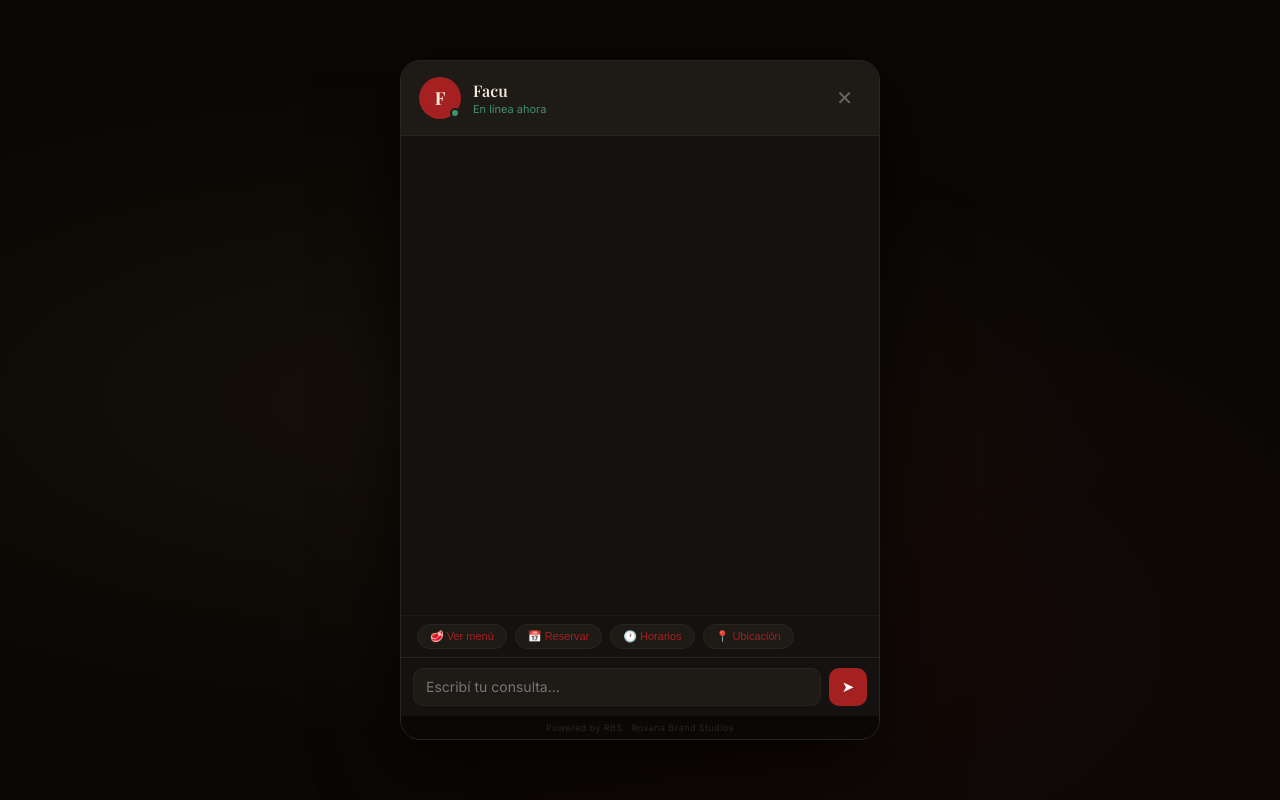
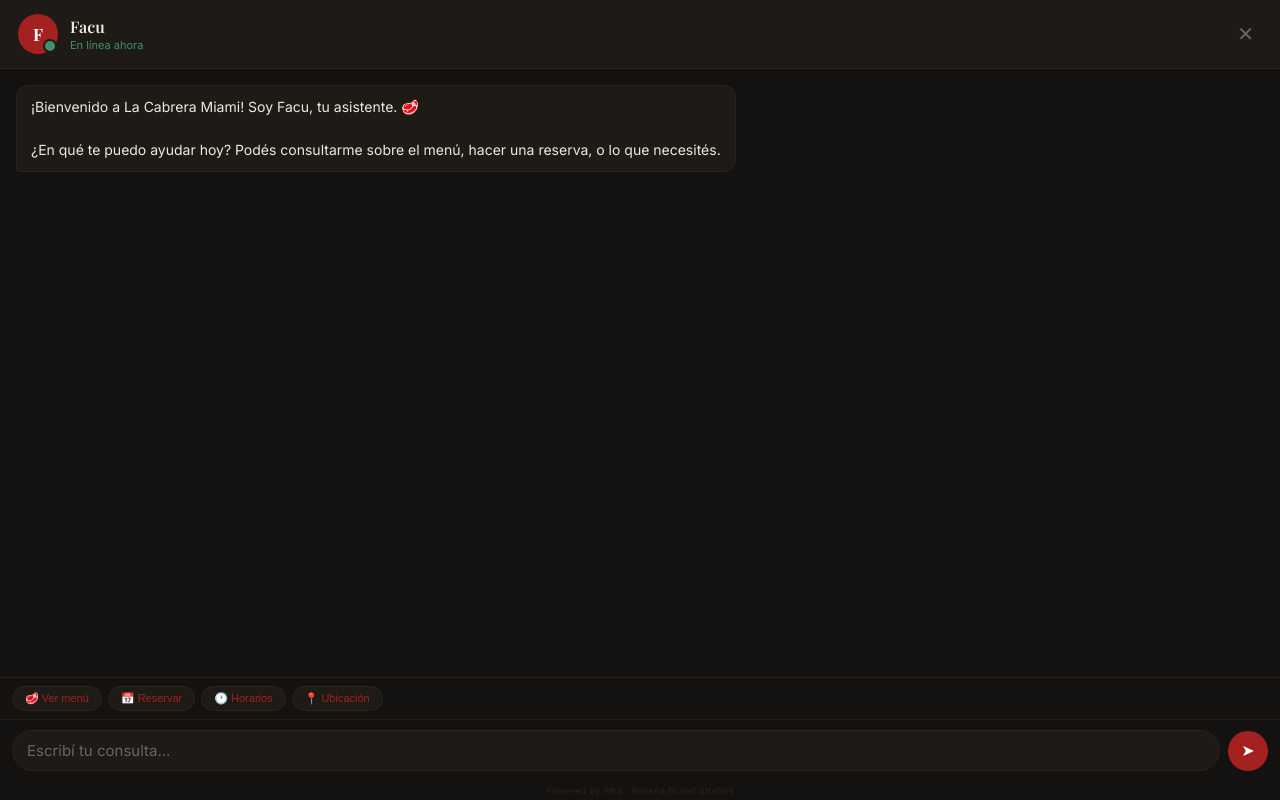
Before and after one commit to ryg15/agente-lacabrera-, a website: page index.html in a window 1280 px wide. Both pictures are taken after a click on the button "HABLAR CON FACU". Drawn offline with nearby package versions, Linux system fonts and the light colour scheme.

Commit message:
Update index.html

```diff
--- a/index.html
+++ b/index.html
@@ -4,163 +4,109 @@
   <meta charset="UTF-8">
   <meta name="viewport" content="width=device-width, initial-scale=1.0">
   <title>Facu · La Cabrera Miami</title>
-<link href="https://fonts.googleapis.com/css2?family=Cinzel+Decorative:wght@400;700&family=Playfair+Display:wght@400;600;700&family=Inter:wght@300;400;500&display=swap" rel="stylesheet">
+  <link href="https://fonts.googleapis.com/css2?family=Playfair+Display:wght@400;600;700&family=Inter:wght@300;400;500&display=swap" rel="stylesheet">
   <style>
-  *, *::before, *::after { box-sizing: border-box; margin: 0; padding: 0; }
-  html, body { width: 100%; overflow-x: hidden; }
+    * { box-sizing: border-box; margin: 0; padding: 0; }
+    html, body { width: 100%; height: 100%; overflow-x: hidden; }
 
     body {
       font-family: 'Inter', sans-serif;
       background: #0A0806;
-    min-height: 100vh;
       display: flex;
+      flex-direction: column;
+      height: 100dvh;
+    }
+
+    /* LANDING */
+    .landing {
+      flex: 1;
+      display: flex;
+      flex-direction: column;
       align-items: center;
       justify-content: center;
+      text-align: center;
+      padding: 40px 24px;
+      background: radial-gradient(ellipse at 30% 50%, rgba(165,32,32,0.08) 0%, transparent 60%);
     }
 
-  /* DEMO PAGE */
-  .demo-bg {
-    position: fixed;
-    inset: 0;
-    background: radial-gradient(ellipse at 30% 50%, rgba(200,149,58,0.06) 0%, transparent 60%),
-                radial-gradient(ellipse at 70% 80%, rgba(139,26,26,0.08) 0%, transparent 50%);
-  }
-
-  .demo-content {
-    text-align: center;
-    color: #F2E8D9;
-    z-index: 1;
-    padding: 40px;
-  }
-
-  .demo-logo {
+    .brand-name {
       font-family: 'Playfair Display', serif;
-    font-size: 48px;
+      font-size: clamp(36px, 10vw, 64px);
       font-weight: 700;
       color: #A52020;
       letter-spacing: 0.06em;
-    margin-bottom: 8px;
+      margin-bottom: 6px;
     }
 
-  .demo-sub {
-    font-size: 13px;
+    .brand-sub {
+      font-size: 12px;
       letter-spacing: 0.2em;
       text-transform: uppercase;
       color: #6B6560;
-    margin-bottom: 6px;
+      margin-bottom: 4px;
     }
 
-  .demo-desc {
-    font-size: 16px;
-    color: #9E9590;
-    max-width: 400px;
-    line-height: 1.7;
-    margin: 20px auto 48px;
+    .brand-addr {
+      font-size: 11px;
+      color: #4A4540;
+      letter-spacing: 0.06em;
+      margin-bottom: 40px;
     }
 
-  /* CHAT BUTTON */
-  .chat-btn {
-    position: fixed;
-    bottom: 28px;
-    right: 28px;
-    width: 60px;
-    height: 60px;
-    background: #A52020;
-    border: none;
-    border-radius: 50%;
-    cursor: pointer;
-    display: flex;
-    align-items: center;
-    justify-content: center;
-    font-size: 26px;
-    box-shadow: 0 4px 24px rgba(139,26,26,0.4);
-    z-index: 1000;
-    transition: transform 0.2s, box-shadow 0.2s;
+    .brand-desc {
+      font-size: 15px;
+      color: #9E9590;
+      max-width: 360px;
+      line-height: 1.7;
+      margin-bottom: 32px;
     }
 
-  .chat-btn:hover {
-    transform: scale(1.08);
-    box-shadow: 0 6px 32px rgba(139,26,26,0.5);
+    .open-btn {
+      background: transparent;
+      border: 1px solid #A52020;
+      color: #A52020;
+      font-family: 'Playfair Display', serif;
+      font-size: 14px;
+      letter-spacing: 0.12em;
+      text-transform: uppercase;
+      padding: 14px 36px;
+      border-radius: 4px;
+      cursor: pointer;
+      transition: all 0.2s;
+    }
+    .open-btn:hover { background: #A52020; color: #fff; }
+
+    /* CHAT FULLSCREEN */
+    .chat-screen {
+      display: none;
+      flex-direction: column;
+      height: 100dvh;
+      width: 100%;
+      background: #141210;
     }
 
-  .chat-btn .notif {
-    position: absolute;
-    top: -3px; right: -3px;
-    width: 18px; height: 18px;
-    background: #C0392B;
-    border-radius: 50%;
-    font-size: 10px;
-    color: white;
-    display: flex; align-items: center; justify-content: center;
-    font-weight: 600;
-    border: 2px solid #0A0806;
-  }
-
-  /* CHAT WINDOW */
-  .chat-window {
-    position: fixed;
-    top: 0; left: 0; right: 0; bottom: 0;
-    width: 100vw;
-    max-width: 100vw;
-    height: 100%;
-    overflow-x: hidden;
-    background: #141210;
-    border: none;
-    border-radius: 0;
-    display: flex;
-    flex-direction: column;
-    box-shadow: none;
-    z-index: 999;
-    overflow: hidden;
-    opacity: 0;
-    transform: translateY(20px);
-    pointer-events: none;
-    transition: all 0.25s ease;
-  }
-
-  .chat-window.open {
-    opacity: 1;
-    transform: translateY(0);
-    pointer-events: all;
-  }
-
-  @media (min-width: 600px) {
-    .chat-window {
-      top: 50%;
-      left: 50%;
-      right: auto;
-      bottom: auto;
-      transform: translate(-50%, -45%) scale(0.97);
-      width: min(480px, 92vw);
-      height: min(680px, 88vh);
-      border-radius: 20px;
-      border: 1px solid #2A2420;
-      box-shadow: 0 24px 80px rgba(0,0,0,0.7);
-    }
-    .chat-window.open {
-      transform: translate(-50%, -50%) scale(1);
-    }
-  }
+    .chat-screen.open { display: flex; }
 
     /* HEADER */
     .chat-header {
       background: #1E1A16;
-    padding: 16px 18px;
+      padding: 14px 18px;
       display: flex;
       align-items: center;
       gap: 12px;
       border-bottom: 1px solid #2A2420;
+      flex-shrink: 0;
     }
 
     .agent-avatar {
-    width: 42px; height: 42px;
+      width: 40px; height: 40px;
+      border-radius: 50%;
       background: #A52020;
-    border-radius: 50%;
       display: flex; align-items: center; justify-content: center;
       font-family: 'Playfair Display', serif;
-    font-size: 18px;
+      font-size: 17px;
       font-weight: 700;
-    color: #F2E8D9;
+      color: #fff;
       flex-shrink: 0;
       position: relative;
     }
@@ -176,26 +122,14 @@
     }
 
     .agent-info { flex: 1; }
+    .agent-name { font-family: 'Playfair Display', serif; font-size: 16px; font-weight: 600; color: #F2E8D9; }
+    .agent-status { font-size: 11px; color: #40916C; margin-top: 1px; }
 
-  .agent-name {
-    font-family: 'Playfair Display', serif;
-    font-size: 16px;
-    font-weight: 600;
-    color: #F2E8D9;
-  }
-
-  .agent-status {
-    font-size: 11px;
-    color: #40916C;
-    margin-top: 1px;
-  }
-
-  .header-brand {
-    font-family: 'Cinzel Decorative', serif;
-    font-size: 11px;
-    color: #C8953A;
-    letter-spacing: 0.08em;
-    text-align: right;
+    .close-btn {
+      background: none; border: none;
+      color: #6B6560; font-size: 20px;
+      cursor: pointer; padding: 4px 8px;
+      flex-shrink: 0;
     }
 
     /* MESSAGES */
@@ -206,7 +140,6 @@
       display: flex;
       flex-direction: column;
       gap: 12px;
-    scroll-behavior: smooth;
     }
 
     .chat-messages::-webkit-scrollbar { width: 4px; }
@@ -218,12 +151,7 @@
       border-radius: 12px;
       font-size: 14px;
       line-height: 1.55;
-    animation: fadeUp 0.2s ease;
-  }
-
-  @keyframes fadeUp {
-    from { opacity: 0; transform: translateY(6px); }
-    to { opacity: 1; transform: translateY(0); }
+      white-space: pre-wrap;
     }
 
     .msg.agent {
@@ -236,17 +164,9 @@
 
     .msg.user {
       background: #A52020;
-    color: #FFFFFF;
-    font-weight: 500;
+      color: #ffffff;
       align-self: flex-end;
       border-bottom-right-radius: 4px;
-  }
-
-  .msg-time {
-    font-size: 10px;
-    color: #6B6560;
-    margin-top: 4px;
-    text-align: right;
     }
 
     /* TYPING */
@@ -264,7 +184,7 @@
 
     .typing span {
       width: 7px; height: 7px;
-    background: #C8953A;
+      background: #A52020;
       border-radius: 50%;
       animation: bounce 1.2s infinite;
     }
@@ -276,16 +196,19 @@
       30% { transform: translateY(-6px); opacity: 1; }
     }
 
-  /* QUICK REPLIES */
+    /* FOOTER */
+    .chat-footer-wrap {
+      background: #141210;
+      border-top: 1px solid #2A2420;
+      flex-shrink: 0;
+    }
+
     .quick-replies {
-    padding: 8px 16px;
+      padding: 8px 12px;
       display: flex;
-    gap: 8px;
+      gap: 6px;
       flex-wrap: wrap;
-    border-top: 1px solid #1E1A16;
-    overflow-x: hidden;
-    width: 100%;
-    box-sizing: border-box;
+      border-bottom: 1px solid #1E1A16;
     }
 
     .quick-btn {
@@ -296,202 +219,167 @@
       padding: 5px 12px;
       border-radius: 20px;
       cursor: pointer;
-    transition: all 0.15s;
       white-space: nowrap;
     }
+    .quick-btn:hover { background: #2A2420; }
 
-  .quick-btn:hover { background: #2A2420; border-color: #A52020; }
-
-  /* INPUT */
-  .chat-input-wrap {
-    padding: 12px 16px;
-    border-top: 1px solid #2A2420;
-    background: #141210;
-    position: relative;
-    box-sizing: border-box;
+    .input-row {
+      display: flex;
+      align-items: center;
+      gap: 8px;
+      padding: 10px 12px;
     }
 
-  .chat-input {
-    width: 100%;
-    box-sizing: border-box;
+    .input-row input {
+      flex: 1;
+      min-width: 0;
+      padding: 10px 14px;
+      border: 1px solid #2A2420;
+      border-radius: 24px;
+      font-size: 15px;
+      outline: none;
       background: #1E1A16;
-    border: 1px solid #2A2420;
-    border-radius: 10px;
-    padding: 10px 52px 10px 14px;
       color: #F2E8D9;
-    font-size: 13px;
       font-family: 'Inter', sans-serif;
-    resize: none;
-    min-height: 40px;
-    max-height: 100px;
-    outline: none;
-    transition: border-color 0.15s;
     }
 
-  .chat-input:focus { border-color: #A52020; }
-  .chat-input::placeholder { color: #6B6560; }
+    .input-row input::placeholder { color: #6B6560; }
+    .input-row input:focus { border-color: #A52020; }
 
     .send-btn {
-    position: absolute;
-    right: 20px;
-    bottom: 16px;
-    width: 38px; height: 38px;
+      width: 40px; height: 40px; min-width: 40px;
+      border-radius: 50%;
       background: #A52020;
       border: none;
-    border-radius: 10px;
       cursor: pointer;
       display: flex; align-items: center; justify-content: center;
+      color: white;
       font-size: 16px;
-    color: #F2E8D9;
-    transition: transform 0.15s, opacity 0.15s;
+      flex-shrink: 0;
     }
-
-  .send-btn:hover { transform: scale(1.05); }
+    .send-btn:hover { background: #8B1A1A; }
     .send-btn:disabled { opacity: 0.4; cursor: not-allowed; }
 
-  /* FOOTER */
-  .chat-footer {
-    padding: 6px;
+    .powered {
       text-align: center;
       font-size: 9px;
       color: #2A2420;
-    background: #0A0806;
+      padding: 4px;
       letter-spacing: 0.05em;
     }
-
   </style>
 </head>
 <body>
 
-<div class="demo-bg"></div>
-<div class="demo-content">
-  <div class="demo-logo">La Cabrera</div>
-  <div class="demo-sub">Parrilla Argentina · Miami</div>
-  <div style="font-size:11px;color:#6B6560;margin-top:6px;margin-bottom:0;letter-spacing:0.08em;">17100 Collins Ave, Sunny Isles Beach · FL 33160</div>
-  <p class="demo-desc">Bienvenido a La Cabrera Miami. Hablá con Facu, nuestro asistente virtual, para reservas, consultas sobre el menú y más.</p>
-  <button onclick="toggleChat()" style="
-    margin-top: 8px;
-    background: transparent;
-    border: 1px solid #A52020;
-    color: #A52020;
-    font-family: 'Playfair Display', serif;
-    font-size: 14px;
-    letter-spacing: 0.15em;
-    text-transform: uppercase;
-    padding: 14px 36px;
-    border-radius: 4px;
-    cursor: pointer;
-    transition: all 0.2s;
-  " onmouseover="this.style.background='#A52020';this.style.color='#F2E8D9'" onmouseout="this.style.background='transparent';this.style.color='#A52020'">
-    Hablar con Facu
-  </button>
+<!-- LANDING -->
+<div class="landing" id="landing">
+  <div class="brand-name">La Cabrera</div>
+  <div class="brand-sub">Parrilla Argentina · Miami</div>
+  <div class="brand-addr">17100 Collins Ave, Sunny Isles Beach · FL 33160</div>
+  <p class="brand-desc">Bienvenido a La Cabrera Miami. Hablá con Facu, nuestro asistente virtual, para reservas, consultas sobre el menú y más.</p>
+  <button class="open-btn" onclick="openChat()">Hablar con Facu</button>
 </div>
 
-<!-- CHAT BUTTON -->
-<button class="chat-btn" onclick="toggleChat()" id="chatBtn" style="display:none;">
-  ✦
-</button>
-
-<!-- CHAT WINDOW -->
-<div class="chat-window" id="chatWindow">
+<!-- CHAT -->
+<div class="chat-screen" id="chatScreen">
   <div class="chat-header">
     <div class="agent-avatar">F</div>
     <div class="agent-info">
       <div class="agent-name">Facu</div>
       <div class="agent-status">En línea ahora</div>
     </div>
-    <button onclick="toggleChat()" style="background:none;border:none;color:#6B6560;font-size:20px;cursor:pointer;padding:4px 8px;line-height:1;" title="Cerrar">✕</button>
+    <button class="close-btn" onclick="closeChat()">✕</button>
   </div>
 
   <div class="chat-messages" id="chatMessages"></div>
 
+  <div class="chat-footer-wrap">
     <div class="quick-replies" id="quickReplies">
       <button class="quick-btn" onclick="sendQuick('Ver el menú')">🥩 Ver menú</button>
       <button class="quick-btn" onclick="sendQuick('Hacer una reserva')">📅 Reservar</button>
       <button class="quick-btn" onclick="sendQuick('¿Cuáles son los horarios?')">🕐 Horarios</button>
       <button class="quick-btn" onclick="sendQuick('¿Cómo llego?')">📍 Ubicación</button>
     </div>
-
-  <div style="display:flex;align-items:center;padding:10px 12px;gap:8px;border-top:1px solid #2A2420;background:#141210;box-sizing:border-box;width:100%;">
-    <textarea id="chatInput" placeholder="Escribí tu consulta..." rows="1" onkeydown="handleKey(event)" oninput="autoResize(this)" style="flex:1;min-width:0;resize:none;border:1px solid #2A2420;border-radius:10px;padding:9px 12px;background:#1E1A16;color:#F2E8D9;font-size:14px;font-family:Inter,sans-serif;min-height:38px;max-height:100px;outline:none;box-sizing:border-box;"></textarea>
-    <button id="sendBtn" onclick="sendMessage()" style="flex-shrink:0;width:38px;height:38px;min-width:38px;background:#A52020;border:none;border-radius:10px;color:#fff;font-size:15px;cursor:pointer;">➤</button>
+    <div class="input-row">
+      <input type="text" id="chatInput" placeholder="Escribí tu consulta..." onkeydown="if(event.key==='Enter') sendMessage()">
+      <button class="send-btn" id="sendBtn" onclick="sendMessage()">➤</button>
     </div>
-
-  <div class="chat-footer">Powered by RBS · Roxana Brand Studios</div>
+    <div class="powered">Powered by RBS · Roxana Brand Studios</div>
+  </div>
 </div>
 
 <script>
-  let isOpen = false;
   let isLoading = false;
   let conversationHistory = [];
 
-  function toggleChat() {
-    isOpen = !isOpen;
-    document.getElementById("chatWindow").classList.toggle("open", isOpen);
-    document.getElementById("chatBtn").textContent = isOpen ? "✕" : "✦";
-    document.getElementById("notifBadge").style.display = "none";
-    if (isOpen && conversationHistory.length === 0) {
-      setTimeout(() => addAgentMessage("¡Bienvenido a La Cabrera Miami! Soy Facu, tu asistente. 🥩\n\n¿En qué te puedo ayudar, che? Podés consultarme sobre el menú, hacer una reserva, o lo que necesités."), 400);
+  function openChat() {
+    document.getElementById('landing').style.display = 'none';
+    document.getElementById('chatScreen').classList.add('open');
+    if (conversationHistory.length === 0) {
+      setTimeout(() => addAgentMessage("¡Bienvenido a La Cabrera Miami! Soy Facu, tu asistente. 🥩\n\n¿En qué te puedo ayudar hoy? Podés consultarme sobre el menú, hacer una reserva, o lo que necesités."), 400);
     }
   }
 
+  function closeChat() {
+    document.getElementById('chatScreen').classList.remove('open');
+    document.getElementById('landing').style.display = 'flex';
+  }
+
   function addAgentMessage(text) {
-    const msgs = document.getElementById("chatMessages");
-    const div = document.createElement("div");
-    div.className = "msg agent";
-    div.innerHTML = text.replace(/\n/g, "<br>");
+    const msgs = document.getElementById('chatMessages');
+    const div = document.createElement('div');
+    div.className = 'msg agent';
+    div.innerHTML = text.replace(/\n/g, '<br>');
     msgs.appendChild(div);
     msgs.scrollTop = msgs.scrollHeight;
   }
 
   function addUserMessage(text) {
-    const msgs = document.getElementById("chatMessages");
-    const div = document.createElement("div");
-    div.className = "msg user";
+    const msgs = document.getElementById('chatMessages');
+    const div = document.createElement('div');
+    div.className = 'msg user';
     div.textContent = text;
     msgs.appendChild(div);
     msgs.scrollTop = msgs.scrollHeight;
   }
 
   function showTyping() {
-    const msgs = document.getElementById("chatMessages");
-    const div = document.createElement("div");
-    div.className = "typing";
-    div.id = "typingIndicator";
-    div.innerHTML = "<span></span><span></span><span></span>";
+    const msgs = document.getElementById('chatMessages');
+    const div = document.createElement('div');
+    div.className = 'typing';
+    div.id = 'typingIndicator';
+    div.innerHTML = '<span></span><span></span><span></span>';
     msgs.appendChild(div);
     msgs.scrollTop = msgs.scrollHeight;
   }
 
   function hideTyping() {
-    const t = document.getElementById("typingIndicator");
+    const t = document.getElementById('typingIndicator');
     if (t) t.remove();
   }
 
   function hideQuickReplies() {
-    document.getElementById("quickReplies").style.display = "none";
+    document.getElementById('quickReplies').style.display = 'none';
   }
 
   async function sendMessage() {
-    const input = document.getElementById("chatInput");
+    const input = document.getElementById('chatInput');
     const text = input.value.trim();
     if (!text || isLoading) return;
 
     hideQuickReplies();
     addUserMessage(text);
-    input.value = "";
-    input.style.height = "auto";
-
-    conversationHistory.push({ role: "user", content: text });
+    input.value = '';
+    conversationHistory.push({ role: 'user', content: text });
 
     isLoading = true;
-    document.getElementById("sendBtn").disabled = true;
+    document.getElementById('sendBtn').disabled = true;
     showTyping();
 
     try {
-      const response = await fetch("/api/chat", {
-        method: "POST",
-        headers: { "Content-Type": "application/json" },
+      const response = await fetch('/api/chat', {
+        method: 'POST',
+        headers: { 'Content-Type': 'application/json' },
         body: JSON.stringify({ messages: conversationHistory }),
       });
 
@@ -500,34 +388,22 @@
 
       if (data.response) {
         addAgentMessage(data.response);
-        conversationHistory.push({ role: "assistant", content: data.response });
+        conversationHistory.push({ role: 'assistant', content: data.response });
       } else {
-        addAgentMessage("Perdoná, hubo un problema. ¿Podés intentarlo de nuevo, che?");
+        addAgentMessage('Perdoná, hubo un problema. ¿Podés intentarlo de nuevo?');
       }
     } catch (err) {
       hideTyping();
-      addAgentMessage("Perdoná, no pude conectarme. Intentá de nuevo en un momento.");
+      addAgentMessage('Perdoná, no pude conectarme. Intentá de nuevo en un momento.');
     }
 
     isLoading = false;
-    document.getElementById("sendBtn").disabled = false;
+    document.getElementById('sendBtn').disabled = false;
   }
 
   function sendQuick(text) {
-    document.getElementById("chatInput").value = text;
+    document.getElementById('chatInput').value = text;
     sendMessage();
-  }
-
-  function handleKey(e) {
-    if (e.key === "Enter" && !e.shiftKey) {
-      e.preventDefault();
-      sendMessage();
-    }
-  }
-
-  function autoResize(el) {
-    el.style.height = "auto";
-    el.style.height = Math.min(el.scrollHeight, 100) + "px";
   }
 </script>
 </body>
```
Lines whose indentation alone changed are shown as unchanged.
